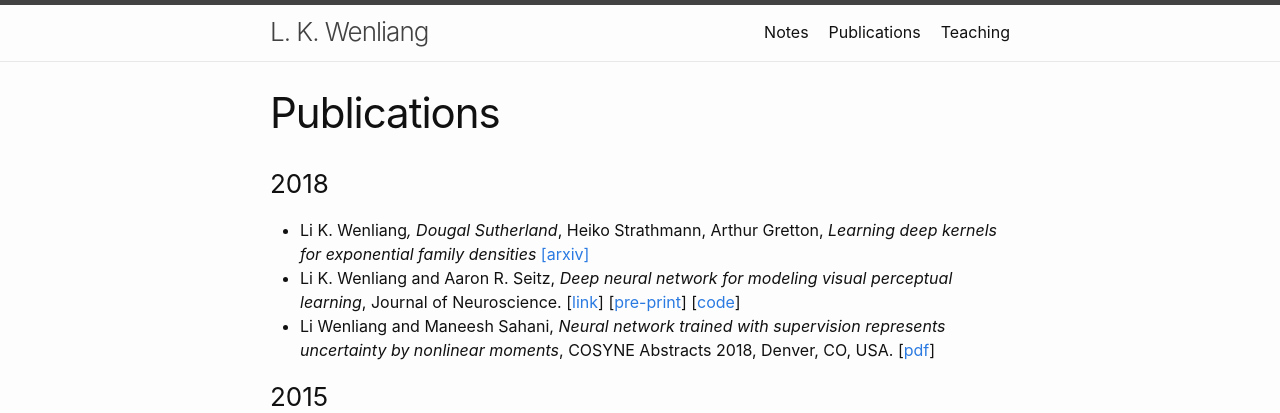
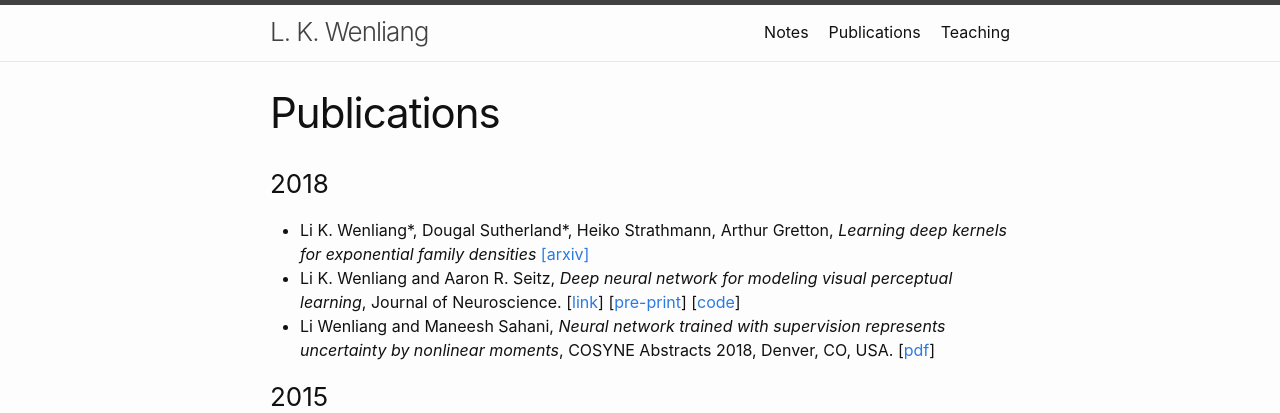
Before and after one commit to kevin-w-li/kevin-w-li.github.io, a Jekyll site: the page built from _pages/publication.md, in a window 1280 px wide. Shown: the top 413 px of the page. Built offline with Jekyll 4.4.1, drawn with Linux system fonts in a browser that asks for light colours.

Commit message:
adding *

```diff
--- a/_pages/publication.md
+++ b/_pages/publication.md
@@ -4,7 +4,7 @@ title: Publications
 ---
 
 ### 2018
-* Li K. Wenliang*, Dougal Sutherland*, Heiko Strathmann, Arthur Gretton, *Learning deep kernels for exponential family densities* [[arxiv]](https://arxiv.org/abs/1811.08357)
+* Li K. Wenliang\*, Dougal Sutherland\*, Heiko Strathmann, Arthur Gretton, *Learning deep kernels for exponential family densities* [[arxiv]](https://arxiv.org/abs/1811.08357)
 * Li K. Wenliang and Aaron R. Seitz, *Deep neural network for modeling visual perceptual learning*, Journal of Neuroscience. [[link](http://www.jneurosci.org/content/38/27/6028)] [[pre-print]({{ "/pubs/lisei2018_ms.pdf" | absolute_url }})]  [[code](https://github.com/kevin-w-li/DNN_for_VPL)]
 * Li Wenliang and Maneesh Sahani, *Neural network trained with supervision represents uncertainty by nonlinear moments*, COSYNE Abstracts 2018, Denver, CO, USA. [[pdf]({{ "/pubs/cosyne_2018.pdf" | absolute_url }})]
 
```
